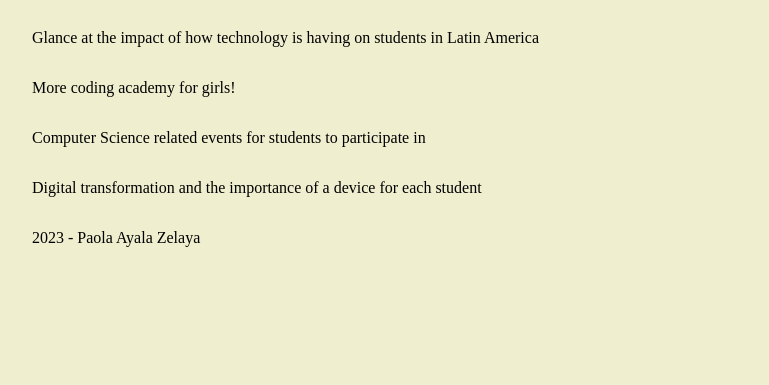
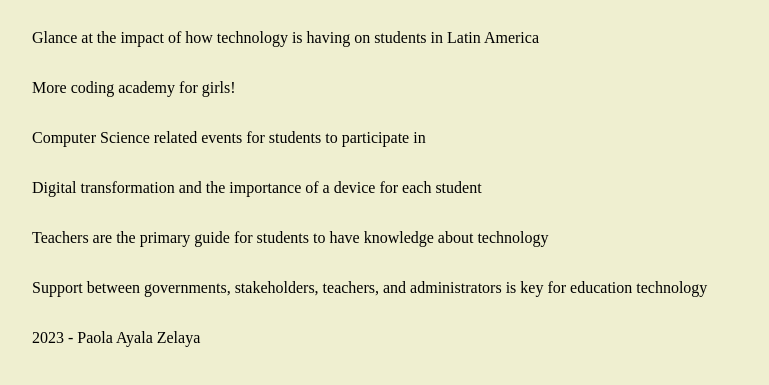
Before and after one commit to payalazelaya/Honors-Capstone, an Eleventy site: page src/index.html in a window 1280 px wide. Shown: the part 139-524 px from the top of the page, without its empty margins (0-769 px from the left). Built offline with nearby package versions, Linux system fonts and the light colour scheme; Eleventy itself is replaced by a stand-in of ours; files that its build step writes are made by us from their sources.

Commit message:
Include more in index

```diff
--- a/src/index.html
+++ b/src/index.html
@@ -27,6 +27,8 @@
   <p>More coding academy for girls!</p>
   <p>Computer Science related events for students to participate in</p>
   <p>Digital transformation and the importance of a device for each student</p>
+  <p>Teachers are the primary guide for students to have knowledge about technology</p>
+  <p>Support between governments, stakeholders, teachers, and administrators is key for education technology</p>
   <footer>
     <p>2023 - Paola Ayala Zelaya</p>
   </footer>
```
